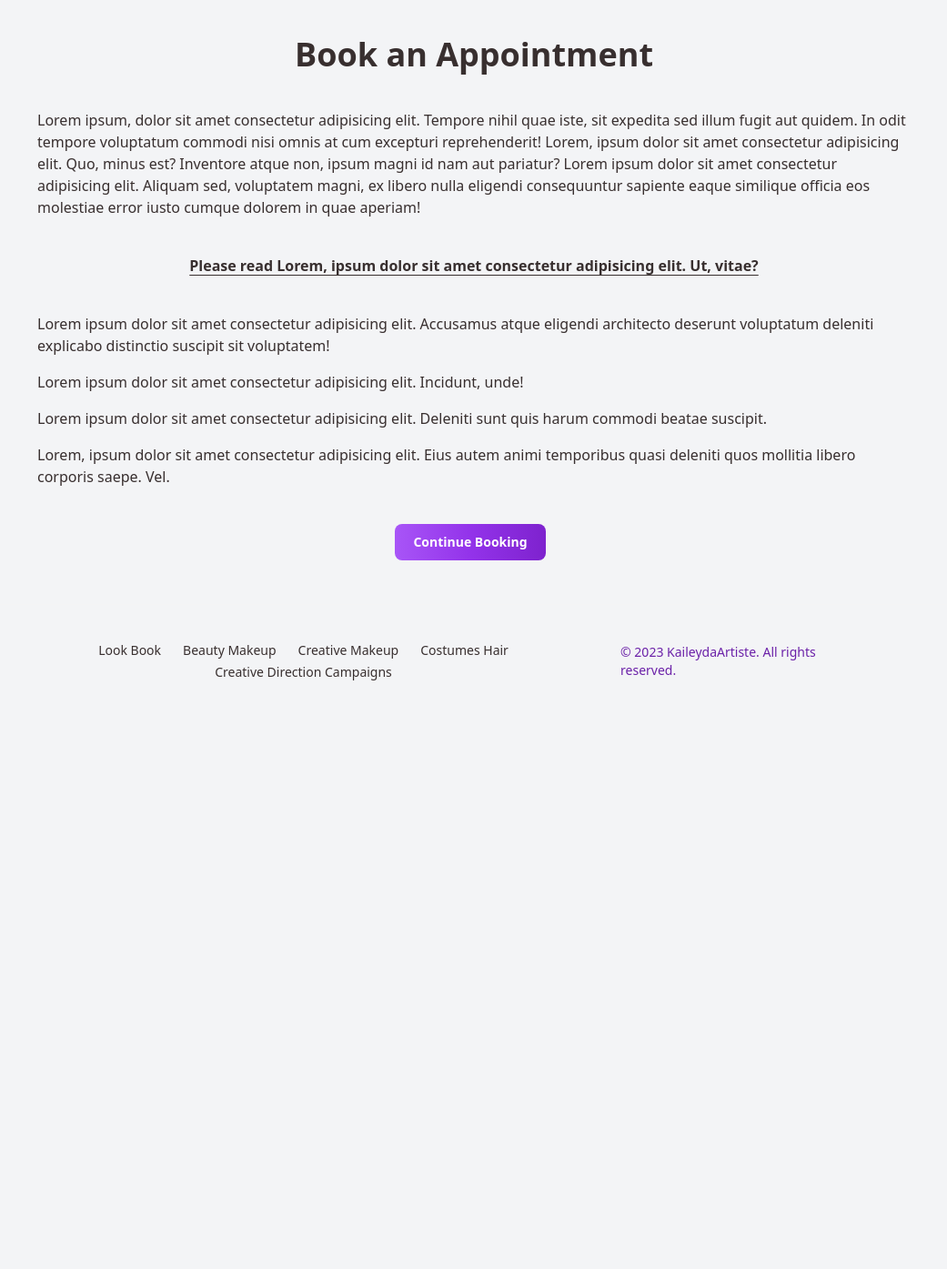
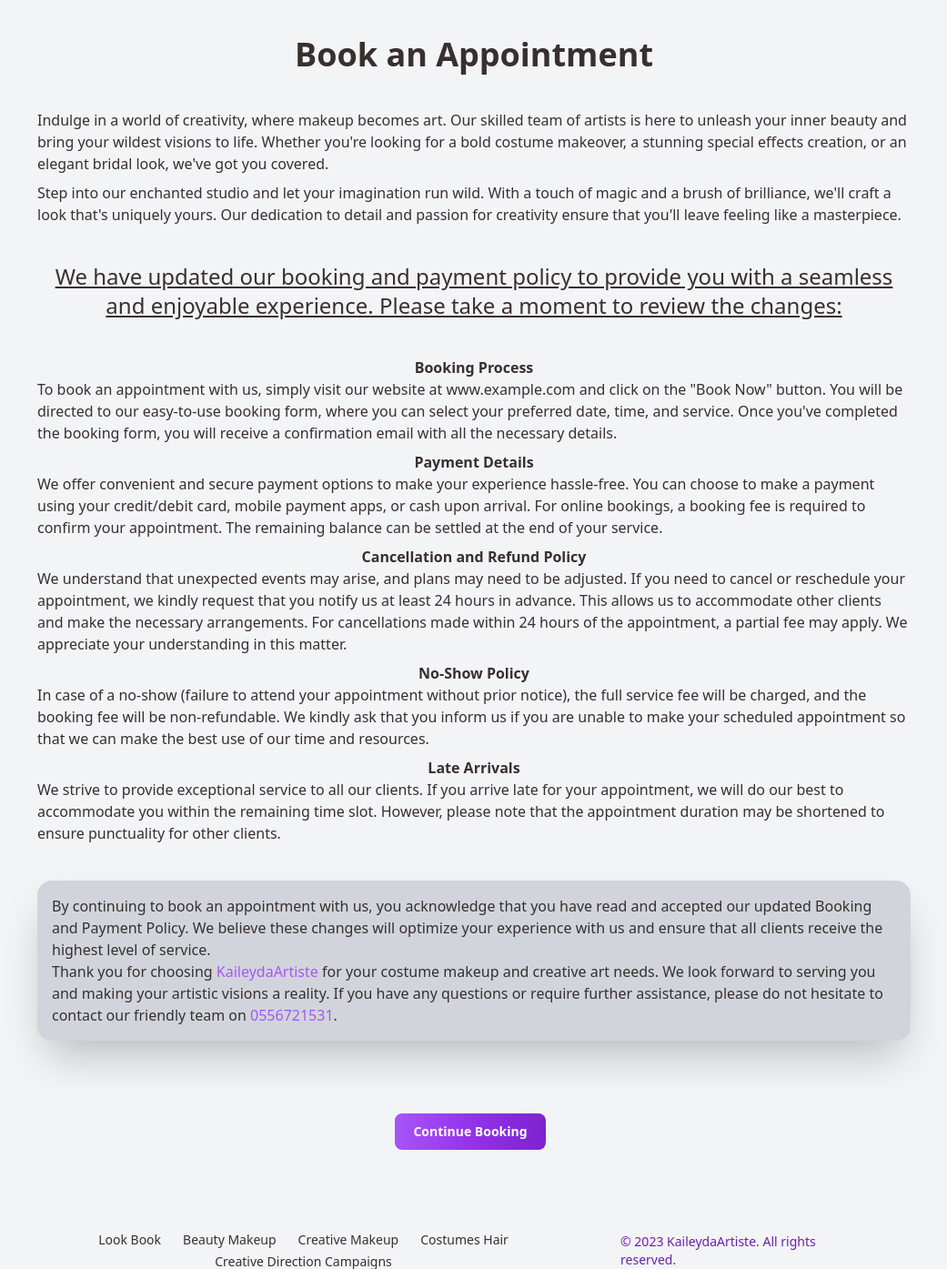
Before and after one commit to 0xmk4y/kaileydeArtiste, a PHP site: page /booking/ in a window 1280 px wide. Shown: the top 1395 px of the page at 91% size, without its empty margins (119-1160 px from the left). Before the commit the page ends 748 px from the top, so only its background shows below. Run offline with PHP 8.4, Linux system fonts and the light colour scheme; some libraries are stand-ins or nearby versions.

Commit message:
booking form edited

```diff
--- a/about.html
+++ b/about.html
@@ -15,7 +15,7 @@
     <body class="bg-gray-100">
 
         <!-- navbar -->
-        <nav class="w-full z-20 top-0 left-0 fixed bg-gray-100">
+        <nav class="w-full z-20 top-0 left-0 fixed bg-gray-100 lg:bg-opacity-80">
             <div class="max-w-screen-xl flex flex-wrap items-center justify-between mx-auto p-4">
                 <a href="https://flowbite.com/" class="flex items-center">
                     <img src="https://flowbite.com/docs/images/logo.svg" class="h-8 mr-3" alt="Flowbite Logo">
--- a/booking/index.html
+++ b/booking/index.html
@@ -34,7 +34,7 @@
                         <svg class="w-5 h-5" aria-hidden="true" xmlns="http://www.w3.org/2000/svg" fill="none"
                             viewBox="0 0 17 14">
                             <path stroke="currentColor" stroke-linecap="round" stroke-linejoin="round" stroke-width="2"
-                                d="M1 1h15M1 7h15M1 13h15" />
+                                d="M1 1h25M1 7h25M1 13h15" />
                         </svg>
                     </button>
                 </div>
@@ -68,18 +68,68 @@
         <div class="flex flex-col justify-center items-center px-5 md:px-40 w-auto my-10 ">
             <h1 class="mb-10 font-bold text-4xl">Book an Appointment</h1>
 
-            <p class="text-center md:text-left mb-10 lg:max-w-[1100px]">
-                Lorem ipsum, dolor sit amet consectetur adipisicing elit. Tempore nihil quae iste, sit expedita sed illum fugit aut quidem. In odit tempore voluptatum commodi nisi omnis at cum excepturi reprehenderit!
-                Lorem, ipsum dolor sit amet consectetur adipisicing elit. Quo, minus est? Inventore atque non, ipsum magni id nam aut pariatur?
-                Lorem ipsum dolor sit amet consectetur adipisicing elit. Aliquam sed, voluptatem magni, ex libero nulla eligendi consequuntur sapiente eaque similique officia eos molestiae error iusto cumque dolorem in quae aperiam!
+            <p class="text-center md:text-left mb-2">
+            Indulge in a world of creativity, where makeup becomes art. Our skilled team of artists is here to unleash your inner
+            beauty and bring your wildest visions to life. Whether you're looking for a bold costume makeover, a stunning special
+            effects creation, or an elegant bridal look, we've got you covered.
             </p>
 
-            <p class="mb-10 underline underline-offset-4 text-center font-bold">Please read Lorem, ipsum dolor sit amet consectetur adipisicing elit. Ut, vitae?</p>
-            <div class="space-y-4 mb-10 lg:max-w-[1100px]">
-                <p>Lorem ipsum dolor sit amet consectetur adipisicing elit. Accusamus atque eligendi architecto deserunt voluptatum deleniti explicabo distinctio suscipit sit voluptatem!</p>
-                <p>Lorem ipsum dolor sit amet consectetur adipisicing elit. Incidunt, unde!</p>
-                <p>Lorem ipsum dolor sit amet consectetur adipisicing elit. Deleniti sunt quis harum commodi beatae suscipit.</p>
-                <p>Lorem, ipsum dolor sit amet consectetur adipisicing elit. Eius autem animi temporibus quasi deleniti quos mollitia libero corporis saepe. Vel.</p>
+            <p class="text-center md:text-left mb-10">
+                Step into our enchanted studio and let your imagination run wild. With a touch of magic and a brush of brilliance, we'll
+                craft a look that's uniquely yours. Our dedication to detail and passion for creativity ensure that you'll leave feeling
+                like a masterpiece.
+            </p>
+
+            <p class="mb-10 underline underline-offset-10 text-center text-2xl">We have updated our booking and payment policy to provide you with a seamless and enjoyable experience. Please take a
+            moment to review the changes:</p>
+
+            <ul class="mb-10 space-y-2">
+                <li>
+                    <h2 class="font-bold text-center">Booking Process</h2>
+                    <p>To book an appointment with us, simply visit our website at www.example.com and click on the "Book Now" button. You will
+                    be directed to our easy-to-use booking form, where you can select your preferred date, time, and service. Once you've
+                    completed the booking form, you will receive a confirmation email with all the necessary details.</p>
+                </li>
+
+                <li>
+                    <h2 class="font-bold text-center">Payment Details</h2>
+                    <p>We offer convenient and secure payment options to make your experience hassle-free. You can choose to make a payment
+                    using your credit/debit card, mobile payment apps, or cash upon arrival. For online bookings, a booking fee is required
+                    to confirm your appointment. The remaining balance can be settled at the end of your service.</p>
+                </li>
+
+                <li>
+                    <h2 class="font-bold text-center">Cancellation and Refund Policy</h2>
+                    <p>We understand that unexpected events may arise, and plans may need to be adjusted. If you need to cancel or reschedule
+                    your appointment, we kindly request that you notify us at least 24 hours in advance. This allows us to accommodate other
+                    clients and make the necessary arrangements. For cancellations made within 24 hours of the appointment, a partial fee
+                    may apply. We appreciate your understanding in this matter.</p>
+                </li>
+
+                <li>
+                    <h2 class="font-bold text-center">No-Show Policy</h2>
+                    <p>In case of a no-show (failure to attend your appointment without prior notice), the full service fee will be charged,
+                    and the booking fee will be non-refundable. We kindly ask that you inform us if you are unable to make your scheduled
+                    appointment so that we can make the best use of our time and resources.</p>
+                </li>
+
+                <li>
+                    <h2 class="font-bold text-center">Late Arrivals</h2>
+                    <p>We strive to provide exceptional service to all our clients. If you arrive late for your appointment, we will do our
+                    best to accommodate you within the remaining time slot. However, please note that the appointment duration may be
+                    shortened to ensure punctuality for other clients.</p>
+                </li>
+
+            </ul>
+
+            <div class="mb-20 bg-gray-300 p-4 shadow-2xl rounded-2xl">
+                <p>By continuing to book an appointment with us, you acknowledge that you have read and accepted our updated Booking and
+                Payment Policy. We believe these changes will optimize your experience with us and ensure that all clients receive the
+                highest level of service.</p>
+
+                <p>Thank you for choosing <a href="" class="text-purple-500">KaileydaArtiste</a> for your costume makeup and creative art needs. We look forward to serving
+                you and making your artistic visions a reality. If you have any questions or require further assistance, please do not
+                hesitate to contact our friendly team on <a href="tel:0556721531" class="text-purple-500">0556721531</a>.</p>
             </div>
 
             <div>
--- a/contact.html
+++ b/contact.html
@@ -15,7 +15,7 @@
     <body class="bg-gray-100">
 
         <!-- navbar -->
-        <nav class="w-full z-20 top-0 left-0 bg-gray-100 fixed">
+        <nav class="w-full z-20 top-0 left-0 bg-gray-100 lg:bg-opacity-80 fixed">
             <div class="max-w-screen-xl flex flex-wrap items-center justify-between mx-auto p-4">
                 <a href="https://flowbite.com/" class="flex items-center">
                     <img src="https://flowbite.com/docs/images/logo.svg" class="h-8 mr-3" alt="Flowbite Logo">
--- a/index.html
+++ b/index.html
@@ -17,7 +17,7 @@
         <div class="loading-spinner"></div>
     </div> -->
     <!-- navbar -->
-        <nav class="w-full z-20 top-0 left-0 fixed bg-gray-100">
+        <nav class="w-full z-20 top-0 left-0 fixed bg-gray-100 lg:bg-opacity-80">
             <div class="max-w-screen-xl flex flex-wrap items-center justify-between mx-auto p-4">
                 <a href="https://flowbite.com/" class="flex items-center">
                     <img src="https://flowbite.com/docs/images/logo.svg" class="h-8 mr-3" alt="Flowbite Logo">
--- a/services/costumes.html
+++ b/services/costumes.html
@@ -76,7 +76,7 @@ section:nth-of-type(6) .column:nth-of-type(2) {
 
     <body class="h-screen bg-gray-100">
         <!-- navbar -->
-        <nav class="w-full z-20 top-0 left-0 fixed bg-gray-100">
+        <nav class="w-full z-20 top-0 left-0 fixed bg-gray-100 lg:bg-opacity-80">
             <div class="max-w-screen-xl flex flex-wrap items-center justify-between mx-auto p-4">
                 <a href="https://flowbite.com/" class="flex items-center">
                     <img src="https://flowbite.com/docs/images/logo.svg" class="h-8 mr-3" alt="Flowbite Logo">
--- a/services/creative-drections.html
+++ b/services/creative-drections.html
@@ -82,9 +82,9 @@
         }
     </style>
 
-    <body class="h-screen bg-gray-100">
+    <body class="h-screen bg-gray-100 lg:bg-opacity-80">
         <!-- navbar -->
-        <nav class="w-full z-20 top-0 left-0 fixed bg-gray-100">
+        <nav class="w-full z-20 top-0 left-0 fixed bg-gray-100 lg:bg-opacity-80">
             <div class="max-w-screen-xl flex flex-wrap items-center justify-between mx-auto p-4">
                 <a href="https://flowbite.com/" class="flex items-center">
                     <img src="https://flowbite.com/docs/images/logo.svg" class="h-8 mr-3" alt="Flowbite Logo">
--- /dev/null
+++ b/services/index.php
@@ -0,0 +1,4 @@
+<?php
+header("Location: makeup.html")
+
+?>
--- a/services/makeup.html
+++ b/services/makeup.html
@@ -82,7 +82,7 @@
         }
     </style>
 
-    <body class="h-screen bg-gray-100">
+    <body class="h-screen bg-gray-100 lg:bg-opacity-80">
         <!-- navbar -->
         <nav class="w-full z-20 top-0 left-0 fixed bg-gray-100">
             <div class="max-w-screen-xl flex flex-wrap items-center justify-between mx-auto p-4">
```
Also changed, not shown: booking/send.php (+17 -14 lines), services/royal-sales.html (+14 -14 lines), booking/send.html (line endings or trailing spaces).
